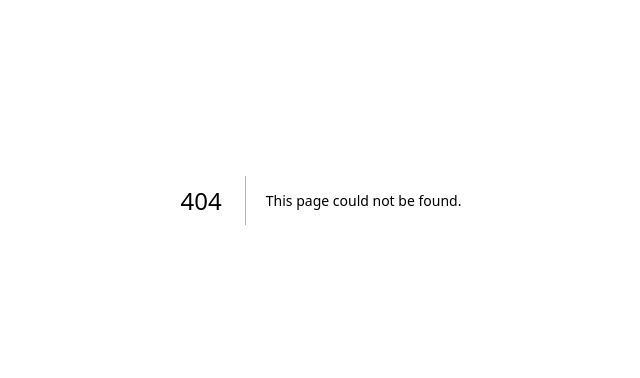
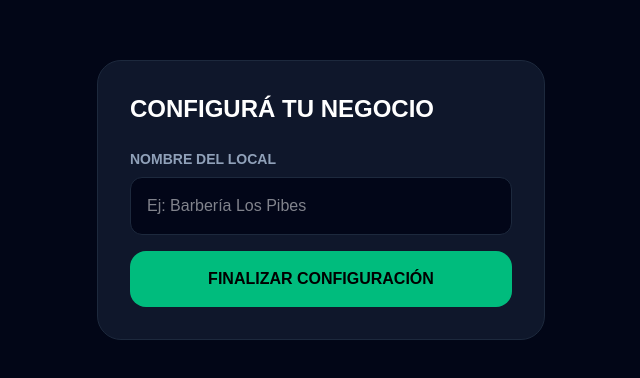
Before and after one commit to Vale-G/turnos-saas, a Next.js app: page /setup-negocio in a window 1280 px wide. Before the commit this address had no page. Shown: the part 200-578 px from the top of the page, without its empty margins (319-959 px from the left). Built offline with nearby package versions, Linux system fonts and the light colour scheme.

Commit message:
Fix: Agregando pagina de setup-negocio para evitar 404

```diff
--- /dev/null
+++ b/app/setup-negocio/page.tsx
@@ -0,0 +1,49 @@
+'use client'
+import { useState } from 'react'
+import { supabase } from '@/lib/supabase'
+import { useRouter } from 'next/navigation'
+
+export default function SetupNegocio() {
+  const [nombre, setNombre] = useState('')
+  const [loading, setLoading] = useState(false)
+  const router = useRouter()
+
+  const handleCreate = async (e: React.FormEvent) => {
+    e.preventDefault()
+    setLoading(true)
+
+    // Aquí iría la lógica para insertar en la tabla "Negocio"
+    // Por ahora, solo simulamos para que veas que el flujo sigue
+    alert('Negocio creado (Simulado). Ahora deberías ir al Dashboard.')
+    router.push('/dashboard')
+    setLoading(false)
+  }
+
+  return (
+    <div className="min-h-screen bg-[#020617] flex flex-col items-center justify-center p-6">
+      <div className="bg-slate-900 p-8 rounded-3xl border border-slate-800 w-full max-w-md">
+        <h1 className="text-2xl font-black text-white mb-6 uppercase">Configurá tu Negocio</h1>
+        <form onSubmit={handleCreate} className="space-y-4">
+          <div>
+            <label className="text-slate-400 text-sm block mb-2 font-bold uppercase">Nombre del Local</label>
+            <input
+              required
+              type="text"
+              className="w-full bg-slate-950 border border-slate-800 rounded-xl p-4 text-white focus:outline-none focus:border-emerald-500"
+              placeholder="Ej: Barbería Los Pibes"
+              value={nombre}
+              onChange={(e) => setNombre(e.target.value)}
+            />
+          </div>
+          <button
+            type="submit"
+            disabled={loading}
+            className="w-full bg-emerald-500 text-black font-black py-4 rounded-2xl uppercase hover:scale-105 transition-all disabled:opacity-50"
+          >
+            {loading ? 'Cargando...' : 'Finalizar Configuración'}
+          </button>
+        </form>
+      </div>
+    </div>
+  )
+}
```
